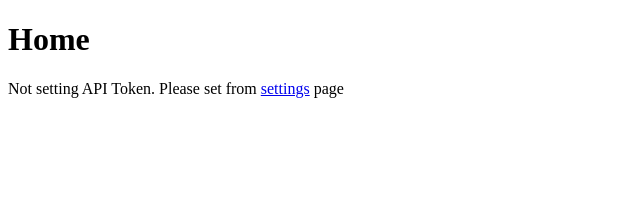
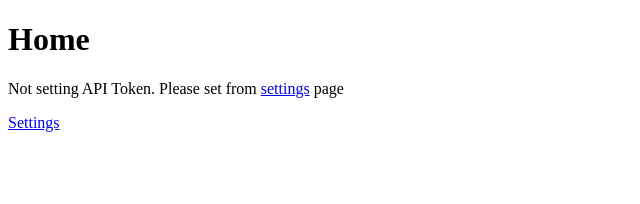
Before and after one commit to chikuwa111/toggl-client, a Next.js app: page / in a window 1280 px wide. Shown: the top 204 px of the page, without its empty margins (0-640 px from the left). Built offline with nearby package versions, Linux system fonts and the light colour scheme.

Commit message:
feat: Add link

```diff
--- a/src/pages/index.tsx
+++ b/src/pages/index.tsx
@@ -53,6 +53,11 @@ export default function Index() {
         ) : (
           <p>{JSON.stringify(currentTimeEntry)}</p>
         ))}
+      <p>
+        <Link href="/settings">
+          <a>Settings</a>
+        </Link>
+      </p>
     </>
   );
 }
--- a/src/pages/settings.tsx
+++ b/src/pages/settings.tsx
@@ -75,7 +75,7 @@ export default function Settings() {
       </div>
       <p>
         <Link href="/">
-          <a>Back to Home</a>
+          <a>Home</a>
         </Link>
       </p>
     </>
```
